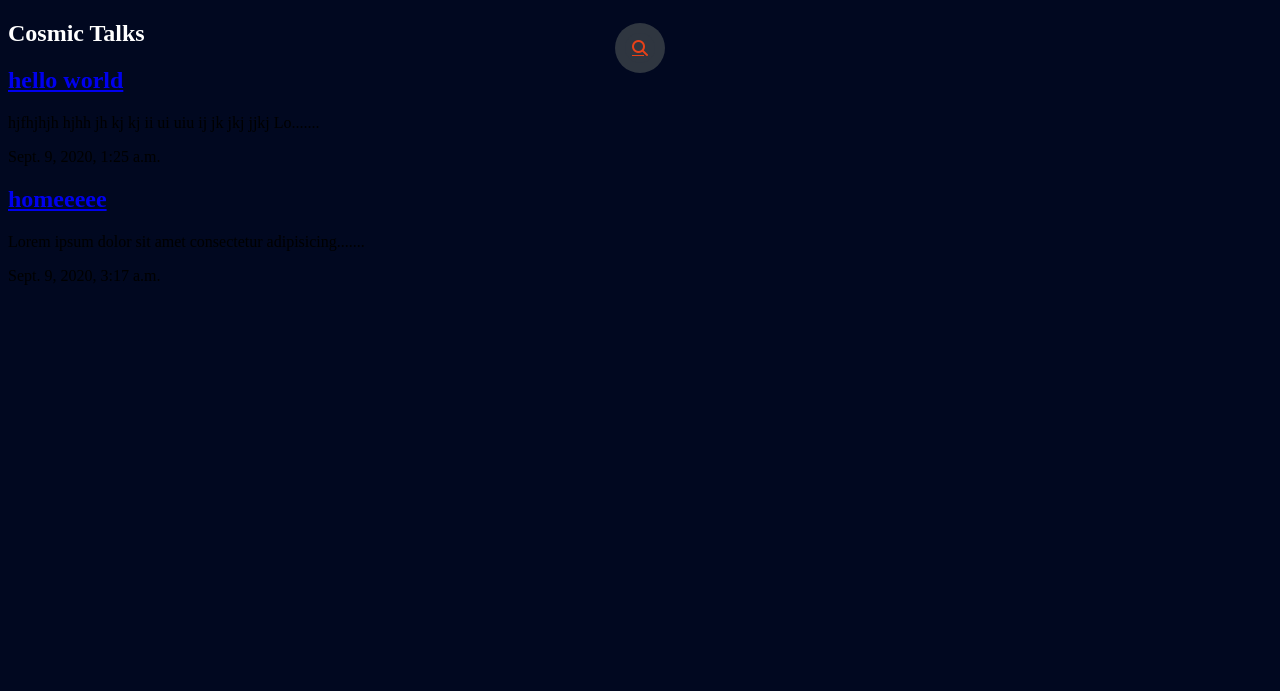
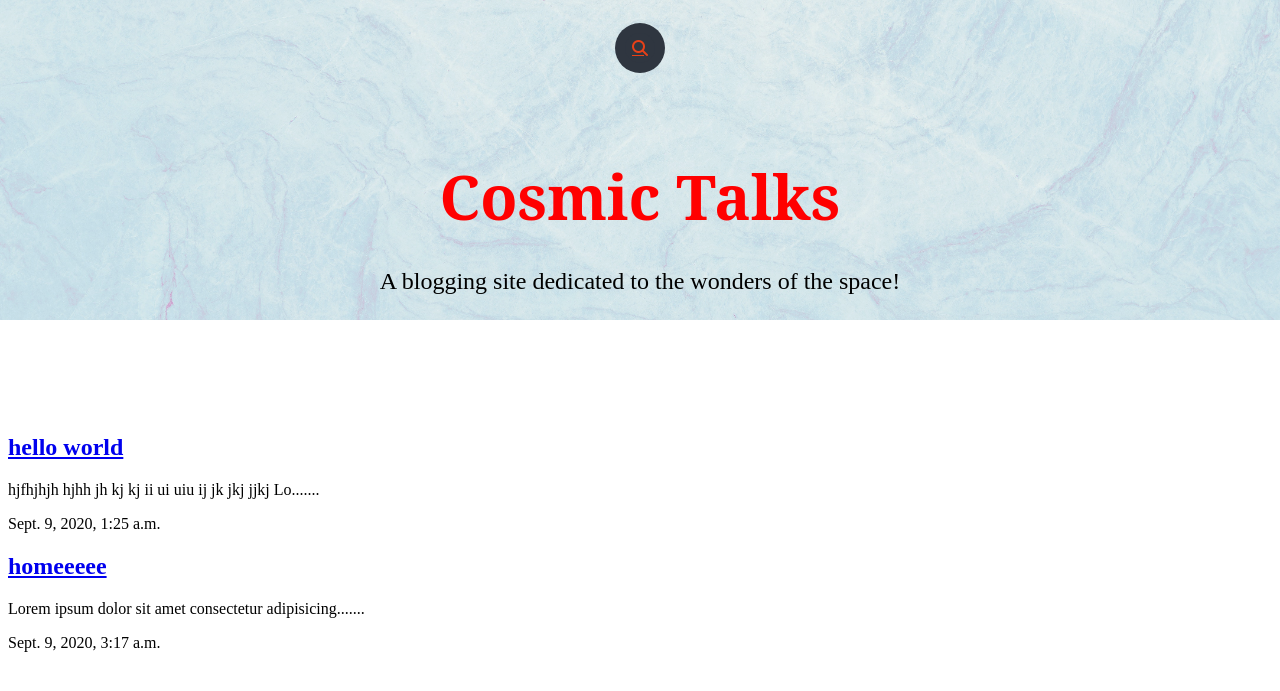
Before and after one commit to swarna1001/cosmic_talks, a Django app: page / in a window 1280 px wide. Shown: the top 691 px of the page. Run offline with Django 3.2, Linux system fonts and the light colour scheme; data comes from the database, SQL or seed files in the repository; some libraries are stand-ins or nearby versions.

Commit message:
4 - styled index page

```diff
--- a/articles/static/articles/index_style.css
+++ b/articles/static/articles/index_style.css
@@ -1,9 +1,12 @@
 body{
-    background-color: #010820;
+
+    /*background: white url(images/background2.jpg) no-repeat center;*/
+    background: white
+
 }
 
 h1 {
-    color: white;
+    color: red;
 
 }
 
@@ -55,3 +58,42 @@ h1 {
  	line-height: 30px;
  	width: 0px;
  }
+
+#home{
+	display: flex;
+	flex-direction: column;
+	padding: 3px 200px;
+	height: 400px;
+	justify-content: center;
+	align-items: center;
+}
+
+#home::before{
+    content: "";
+    position: absolute;
+    background: url(images/background2.jpg) no-repeat center center/cover;
+    height: 320px;
+    top: 0px;
+    left: 0px;
+    width: 100%;
+    z-index: -1;
+    opacity: 0.89;
+}
+
+#home h1{
+	color: red;
+	text-align: center;
+	margin-bottom: 5px;
+	font-family: 'Bree Serif', 'serif';
+}
+
+#home p{
+	color: black;
+	text-align: center;
+	font-size: 1.5rem;
+}
+
+.h-primary{
+    font-size: 3.8rem;
+    padding: 1px;
+}
--- a/articles/templates/articles/article_list.html
+++ b/articles/templates/articles/article_list.html
@@ -24,20 +24,16 @@
     </a>
 </div>
 
-<section id="heading">
-    <h1 class="h-primary">Cosmic Talks </h1>
+<section id="home">
+    <h1 class="h-primary">Cosmic Talks</h1>
+    <p>A blogging site dedicated to the wonders of the space!</p>
 
 
 </section>
 
 
-
-
-
-
-
-
-<div class="articles">
+<section id=content>
+    <div class="articles">
     {% for article in articles %}
     <div class="article">
         <h2><a href="{% url 'articles:detail' slug=article.slug %}"> {{ article.title }} </a></h2>
@@ -48,5 +44,7 @@
 
 </div>
 
+</section>
+
 </body>
 </html>
```
